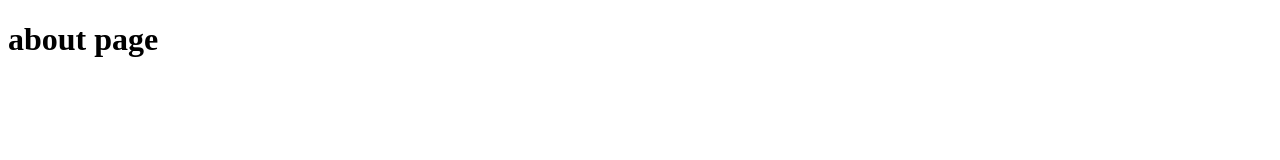
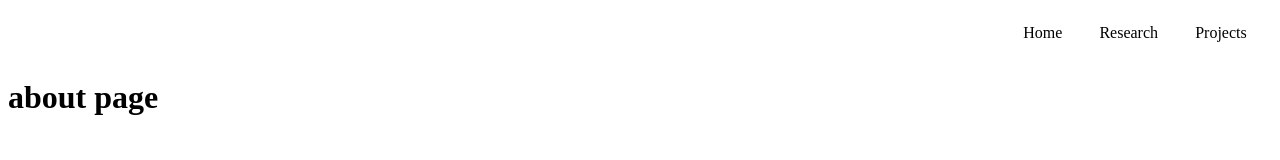
Before and after one commit to mickjeon/mickjeon.com, a plain HTML site: page about.html in a window 1280 px wide. Drawn offline with Linux system fonts and the light colour scheme.

Commit message:
top nav bar

```diff
--- a/about.html
+++ b/about.html
@@ -6,8 +6,17 @@
           content="width=device-width, user-scalable=no, initial-scale=1.0, maximum-scale=1.0, minimum-scale=1.0">
     <meta http-equiv="X-UA-Compatible" content="ie=edge">
     <title>Document</title>
+    <link rel="stylesheet" href="./assets/style/about.css"/>
+    <link rel="stylesheet" href="./assets/style/index.css"/>
 </head>
 <body>
+    <header>
+        <div class="nav-container">
+            <div class="nav-item-box"><a href="./index.html" class="nav-item"><p>Home</p></a></div>
+            <div class="nav-item-box"><a href="./research.html" class="nav-item"><p>Research</p></a></div>
+            <div class="nav-item-box"><a href="./projects.html" class="nav-item"><p>Projects</p></a></div>
+        </div>
+    </header>
     <h1>about page</h1>
 </body>
 </html>
--- a/assets/style/about.css
+++ b/assets/style/about.css
@@ -0,0 +1,11 @@
+.nav-container {
+    display: flex;
+    flex-direction: row;
+    justify-content: flex-end;
+    gap: 3%;
+    margin-right: 2%;
+}
+
+.nav-item {
+    text-decoration: none;
+}
--- a/assets/style/index.css
+++ b/assets/style/index.css
@@ -36,6 +36,11 @@ main {
     gap: 50px;
 }
 
+.nav-item {
+    text-decoration: none;
+    color: black;
+}
+
 footer {
     display: flex;
     flex-direction: column;
--- a/assets/style/projects.css
+++ b/assets/style/projects.css
@@ -0,0 +1,11 @@
+.nav-container {
+    display: flex;
+    flex-direction: row;
+    justify-content: flex-end;
+    gap: 3%;
+    margin-right: 2%;
+}
+
+.nav-item {
+    text-decoration: none;
+}
--- a/assets/style/research.css
+++ b/assets/style/research.css
@@ -0,0 +1,11 @@
+.nav-container {
+    display: flex;
+    flex-direction: row;
+    justify-content: flex-end;
+    gap: 3%;
+    margin-right: 2%;
+}
+
+.nav-item {
+    text-decoration: none;
+}
```
Also changed, not shown: index.html (+3 -3 lines), projects.html (+10 -0 lines), research.html (+10 -0 lines), robots.txt (added), 1 other file.
